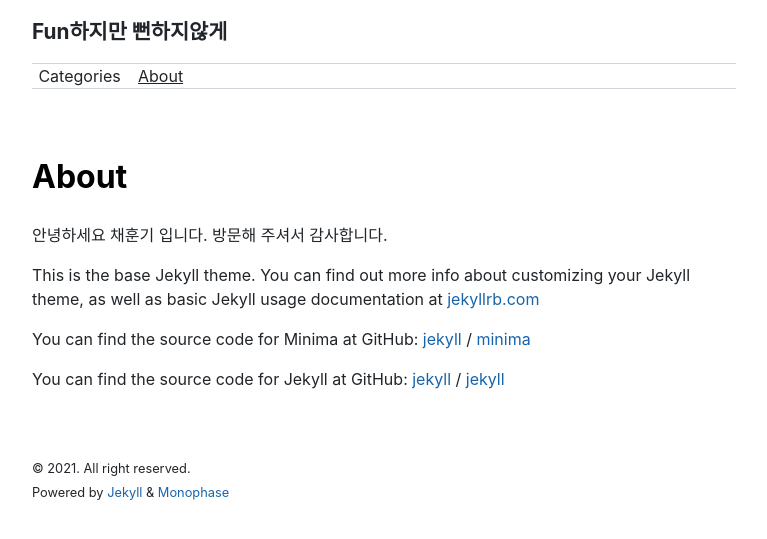
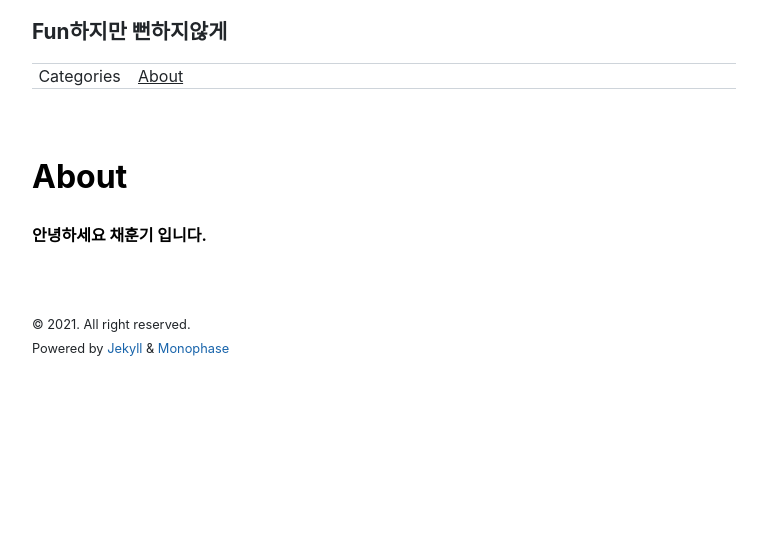
Before and after one commit to hoonv/oldBlog, a Jekyll site: the page built from about.markdown, in a window 1280 px wide. Shown: the top 539 px of the page, without its empty margins (256-1023 px from the left). Built offline with Jekyll 4.4.1, drawn with Linux system fonts in a browser that asks for light colours; nearby versions of some CDN libraries.

Commit message:
update about page

```diff
--- a/about.markdown
+++ b/about.markdown
@@ -4,18 +4,4 @@
 permalink: /about/
 ---
 
-안녕하세요 채훈기 입니다.
-방문해 주셔서 감사합니다.
-
-This is the base Jekyll theme. You can find out more info about customizing your Jekyll theme, as well as basic Jekyll usage documentation at [jekyllrb.com](https://jekyllrb.com/)
-
-You can find the source code for Minima at GitHub:
-[jekyll][jekyll-organization] /
-[minima](https://github.com/jekyll/minima)
-
-You can find the source code for Jekyll at GitHub:
-[jekyll][jekyll-organization] /
-[jekyll](https://github.com/jekyll/jekyll)
-
-
-[jekyll-organization]: https://github.com/jekyll
+<h4>안녕하세요 채훈기 입니다. </h4>
```
